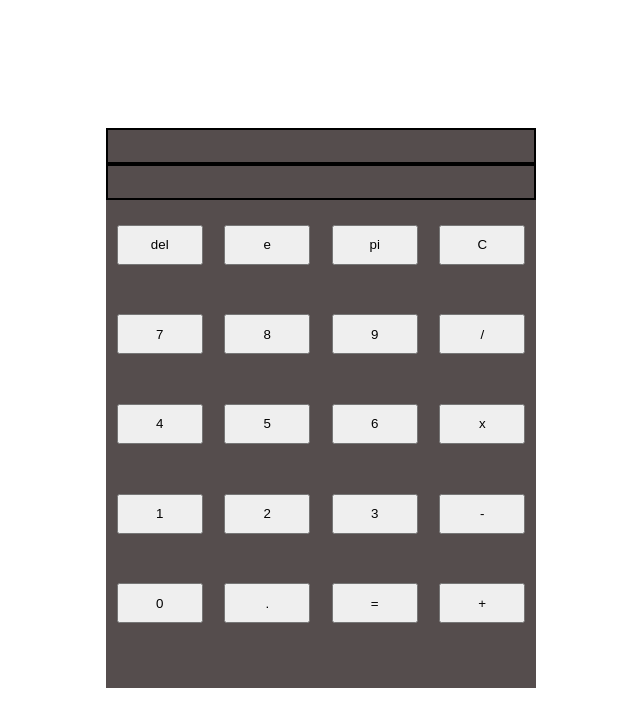
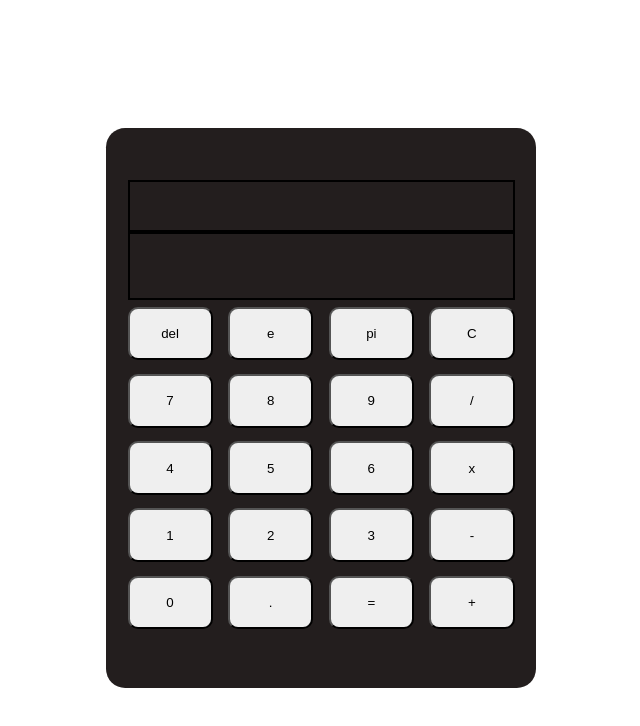
Before and after one commit to vits03/Calculator, a plain HTML site: page index.html in a window 1280 px wide. Shown: the whole page, without its empty margins (319-959 px from the left). Drawn offline with Linux system fonts and the light colour scheme.

Commit message:
added styling

```diff
--- a/index.html
+++ b/index.html
@@ -4,7 +4,7 @@
     <meta charset="UTF-8">
     <meta http-equiv="X-UA-Compatible" content="IE=edge">
     <meta name="viewport" content="width=device-width, initial-scale=1.0">
-    <title>Document</title>
+    <title>Calculator</title>
     <link rel="stylesheet" href="main.css">
 </head>
 <body>
--- a/main.css
+++ b/main.css
@@ -6,53 +6,60 @@ body{
 }
 
 .calculator-wrapper{
-    width:90%;
+    width:95%;
     height: 70%;
-    max-width:430px;
-}
+    max-width: 430px;}
 .calculator-container {
    display: flex;
     justify-content: center;
-    background-color: rgb(85, 77, 77);
+    background-color: rgb(35, 30, 30);
     width: 100%;
     height: 100%;
+    border-radius: 1.2em;
 
 }
 .calculator{
+    display: flex;
+    flex-direction: column;
+    justify-content: center;
 
-    width: 100%;
+    width: 90%;
     height: 100%;
 }
 
+
 .btn {
+    height: 80%;
+    border-radius: 10px;
+    width: 22%;
 
-    width: 20%;
-    height: 3em;
 }
+
 #display {
     color: white;
     font-size: 2em;
-    height: 2rem;
+    height: 3rem;
     border: 2px solid black;
 }
 
 #main-display{
     font-size: 2em;
     color: wheat;
-    height: 2rem;
+    height:4rem ;
     border: 2px solid black;
 }
 
 .row {
     display: flex;
-    justify-content: space-around;
+    justify-content: space-between;
     align-items: center;
+    height: 100%;
 }
 .button-container {
     display: flex;
     flex-direction: column;
 
     justify-content: space-around;
-    height: 80%;
+    height: 60%;
     width: 100%;
 }
```
